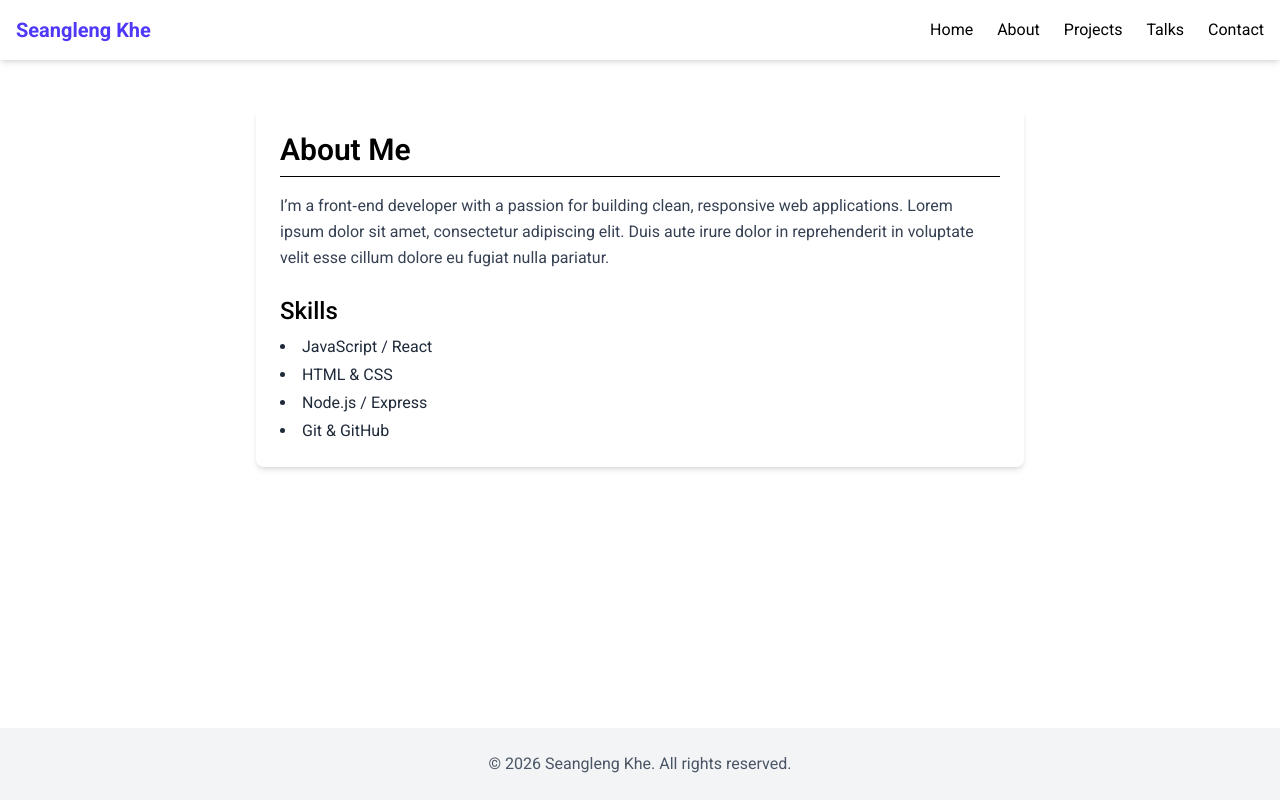
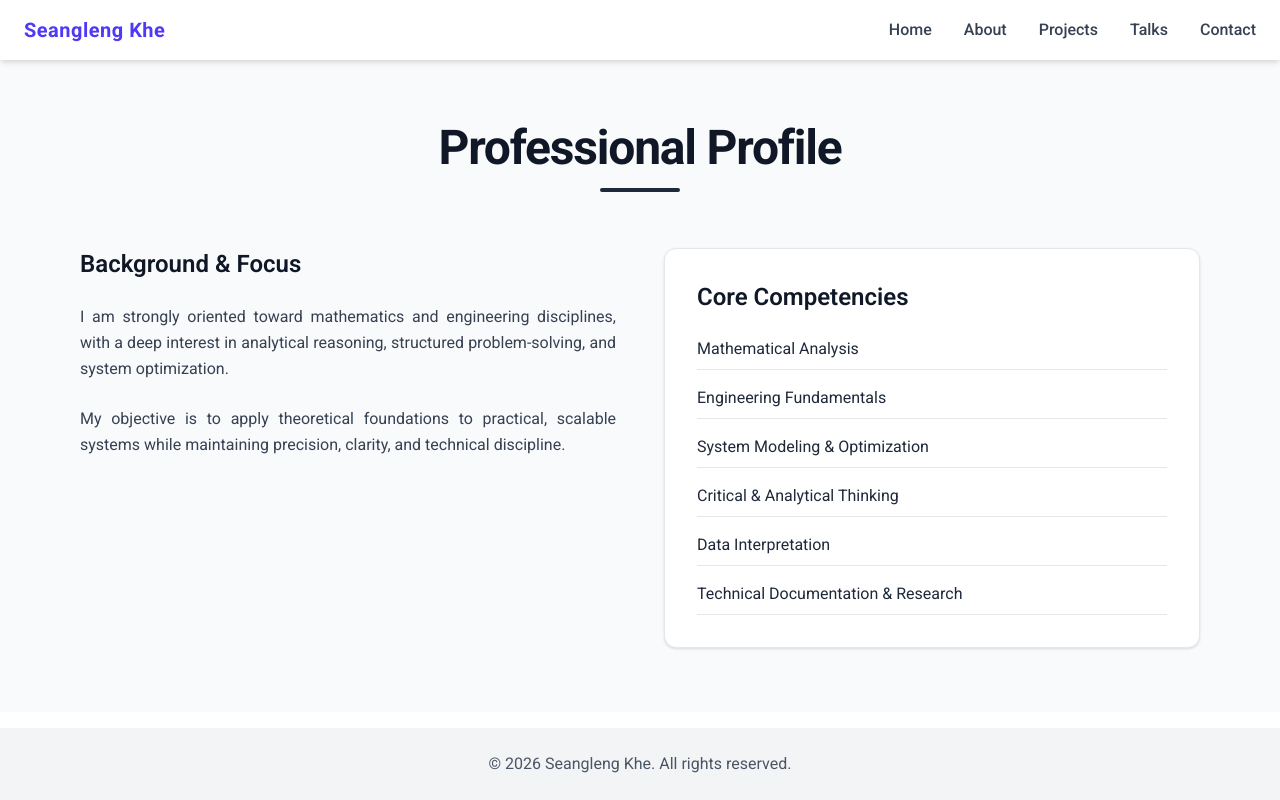
Before and after one commit to ssdn7/mr1_portfolio, a React (Vite) app: page /about in a window 1280 px wide. Built offline with nearby package versions, Linux system fonts and the light colour scheme; a web font is replaced by a local one.

Commit message:
update photo

```diff
--- a/package.json
+++ b/package.json
@@ -11,6 +11,7 @@
   },
   "dependencies": {
     "@tailwindcss/vite": "^4.2.1",
+    "framer-motion": "^12.34.5",
     "react": "^19.2.0",
     "react-dom": "^19.2.0",
     "react-icons": "^5.5.0",
--- a/src/components/Navbar.jsx
+++ b/src/components/Navbar.jsx
@@ -1,18 +1,74 @@
 import { Link } from "react-router-dom";
+import { useState } from "react";
+import { motion, AnimatePresence } from "framer-motion";
 
 function Navbar() {
+  const [isOpen, setIsOpen] = useState(false);
+
+  const navLinks = [
+    { name: "Home", path: "/" },
+    { name: "About", path: "/about" },
+    { name: "Projects", path: "/projects" },
+    { name: "Talks", path: "/talks" },
+    { name: "Contact", path: "/contact" },
+  ];
+
   return (
     <nav className="bg-white dark:bg-gray-900 shadow-md sticky top-0 z-50">
-      <div className="max-w-7xl mx-auto px-4 py-4 flex justify-between items-center">
-        <h1 className="text-xl font-bold text-indigo-600">Seangleng Khe</h1>
-        <div className="space-x-6 hidden md:flex">
-          <Link className="hover:text-indigo-500" to="/">Home</Link>
-          <Link className="hover:text-indigo-500" to="/about">About</Link>
-          <Link className="hover:text-indigo-500" to="/projects">Projects</Link>
-          <Link className="hover:text-indigo-500" to="/talks">Talks</Link>
-          <Link className="hover:text-indigo-500" to="/contact">Contact</Link>
+      <div className="max-w-7xl mx-auto px-6 py-4 flex justify-between items-center">
+
+        {/* Logo */}
+        <h1 className="text-xl font-bold text-indigo-600 tracking-wide">
+          Seangleng Khe
+        </h1>
+
+        {/* Desktop Menu */}
+        <div className="hidden md:flex space-x-8 text-gray-700 dark:text-gray-300 font-medium">
+          {navLinks.map((link, index) => (
+            <Link
+              key={index}
+              to={link.path}
+              className="hover:text-indigo-600 transition-colors duration-300"
+            >
+              {link.name}
+            </Link>
+          ))}
         </div>
+
+        {/* Mobile Button */}
+        <button
+          onClick={() => setIsOpen(!isOpen)}
+          className="md:hidden text-gray-700 dark:text-gray-300 focus:outline-none"
+        >
+          {isOpen ? "✕" : "☰"}
+        </button>
       </div>
+
+      {/* Mobile Menu */}
+      <AnimatePresence>
+        {isOpen && (
+          <motion.div
+            initial={{ opacity: 0, height: 0 }}
+            animate={{ opacity: 1, height: "auto" }}
+            exit={{ opacity: 0, height: 0 }}
+            transition={{ duration: 0.3 }}
+            className="md:hidden bg-white dark:bg-gray-900 shadow-inner"
+          >
+            <div className="flex flex-col px-6 py-4 space-y-4 text-gray-700 dark:text-gray-300 font-medium">
+              {navLinks.map((link, index) => (
+                <Link
+                  key={index}
+                  to={link.path}
+                  onClick={() => setIsOpen(false)}
+                  className="hover:text-indigo-600 transition-colors duration-300"
+                >
+                  {link.name}
+                </Link>
+              ))}
+            </div>
+          </motion.div>
+        )}
+      </AnimatePresence>
     </nav>
   );
 }
--- a/src/pages/AboutPage.jsx
+++ b/src/pages/AboutPage.jsx
@@ -1,23 +1,86 @@
-import React from 'react';
+import React from "react";
+import { motion } from "framer-motion";
 
 function AboutPage() {
   return (
-    <section className="max-w-3xl mx-auto my-12 p-6 bg-white rounded-lg shadow-md">
-      <h2 className="text-3xl font-semibold mb-4 border-b pb-2">About Me</h2>
-      <p className="text-gray-700 leading-relaxed mb-6">
-        I’m a front‑end developer with a passion for building clean, responsive
-        web applications. Lorem ipsum dolor sit amet, consectetur adipiscing
-        elit. Duis aute irure dolor in reprehenderit in voluptate velit esse
-        cillum dolore eu fugiat nulla pariatur.
-      </p>
+    <section className="min-h-[60vh] bg-gray-50 dark:bg-black px-6 sm:px-10 lg:px-20 py-16 overflow-hidden">
+      <div className="max-w-6xl mx-auto">
 
-      <h3 className="text-2xl font-medium mt-6 mb-2">Skills</h3>
-      <ul className="list-disc list-inside space-y-1 text-gray-800">
-        <li>JavaScript / React</li>
-        <li>HTML &amp; CSS</li>
-        <li>Node.js / Express</li>
-        <li>Git &amp; GitHub</li>
-      </ul>
+        {/* Header */}
+        <motion.div
+          initial={{ opacity: 0, y: -40 }}
+          animate={{ opacity: 1, y: 0 }}
+          transition={{ duration: 0.8 }}
+          className="mb-14 text-center"
+        >
+          <h2 className="text-4xl sm:text-5xl font-bold tracking-tight text-gray-900 dark:text-white">
+            Professional Profile
+          </h2>
+          <div className="w-20 h-1 bg-gray-800 dark:bg-gray-300 mx-auto mt-4 rounded-full"></div>
+        </motion.div>
+
+        {/* Main Content */}
+        <div className="grid md:grid-cols-2 gap-12 items-start">
+
+          {/* Left Section */}
+          <motion.div
+            initial={{ opacity: 0, x: -60 }}
+            animate={{ opacity: 1, x: 0 }}
+            transition={{ duration: 0.8, delay: 0.2 }}
+          >
+            <h3 className="text-2xl font-semibold text-gray-900 dark:text-white mb-6">
+              Background & Focus
+            </h3>
+
+            <p className="text-gray-700 dark:text-gray-300 leading-relaxed mb-6 text-justify">
+              I am strongly oriented toward mathematics and engineering
+              disciplines, with a deep interest in analytical reasoning,
+              structured problem-solving, and system optimization.
+            </p>
+
+            <p className="text-gray-700 dark:text-gray-300 leading-relaxed text-justify">
+              My objective is to apply theoretical foundations to practical,
+              scalable systems while maintaining precision, clarity, and
+              technical discipline.
+            </p>
+          </motion.div>
+
+          {/* Right Section */}
+          <motion.div
+            initial={{ opacity: 0, x: 60 }}
+            animate={{ opacity: 1, x: 0 }}
+            transition={{ duration: 0.8, delay: 0.4 }}
+            whileHover={{ y: -6 }}
+            className="bg-white dark:bg-gray-900 border border-gray-200 dark:border-gray-700 rounded-xl p-8 shadow-sm transition-all duration-300"
+          >
+            <h3 className="text-2xl font-semibold text-gray-900 dark:text-white mb-6">
+              Core Competencies
+            </h3>
+
+            <ul className="space-y-4 text-gray-800 dark:text-gray-300">
+              {[
+                "Mathematical Analysis",
+                "Engineering Fundamentals",
+                "System Modeling & Optimization",
+                "Critical & Analytical Thinking",
+                "Data Interpretation",
+                "Technical Documentation & Research",
+              ].map((item, index) => (
+                <motion.li
+                  key={index}
+                  initial={{ opacity: 0, y: 20 }}
+                  animate={{ opacity: 1, y: 0 }}
+                  transition={{ delay: 0.6 + index * 0.1 }}
+                  className="border-b pb-2 border-gray-200 dark:border-gray-700"
+                >
+                  {item}
+                </motion.li>
+              ))}
+            </ul>
+          </motion.div>
+
+        </div>
+      </div>
     </section>
   );
 }
--- a/src/pages/HomePage.jsx
+++ b/src/pages/HomePage.jsx
@@ -46,7 +46,7 @@
       <section className="relative min-h-[92vh] flex items-center bg-gradient-to-r from-indigo-500 via-blue-500 to-indigo-500 text-white px-4 opacity-0 fade-in">
         <div className="container mx-auto flex flex-col md:flex-row items-center justify-center gap-15">
           <img
-            src="src/assets/mr_photo.jpg"
+            src="public/mr_photo.jpg"
             alt="Seangleng Khe"
             className="w-40 h-40 md:w-52 md:h-52 rounded-full border-4 border-white shadow-lg object-cover"
           />
```
Also changed, not shown: public/mr_photo.jpg (renamed from src/assets/mr_photo.jpg), 1 other file (tests, documents, lock files or other folders).
